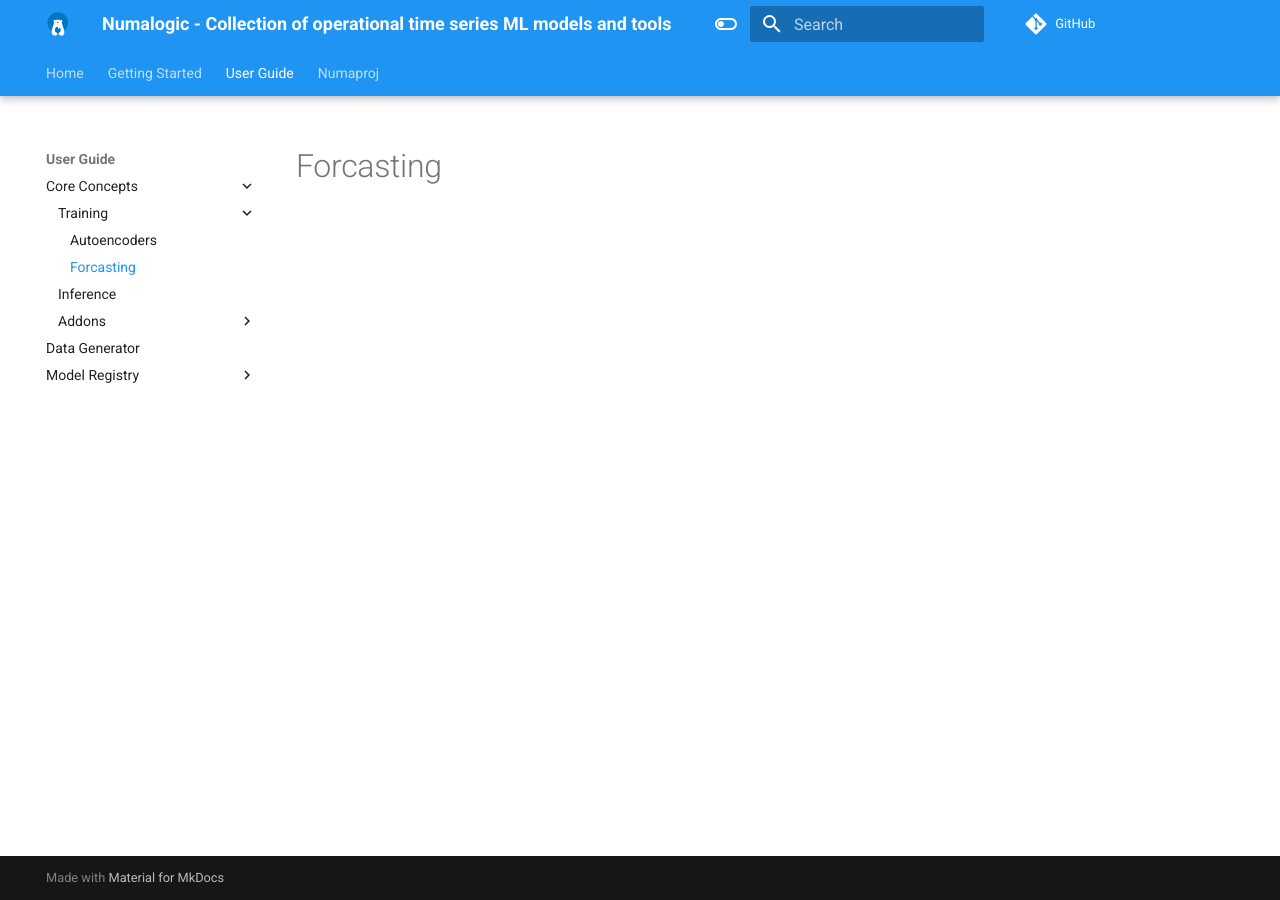
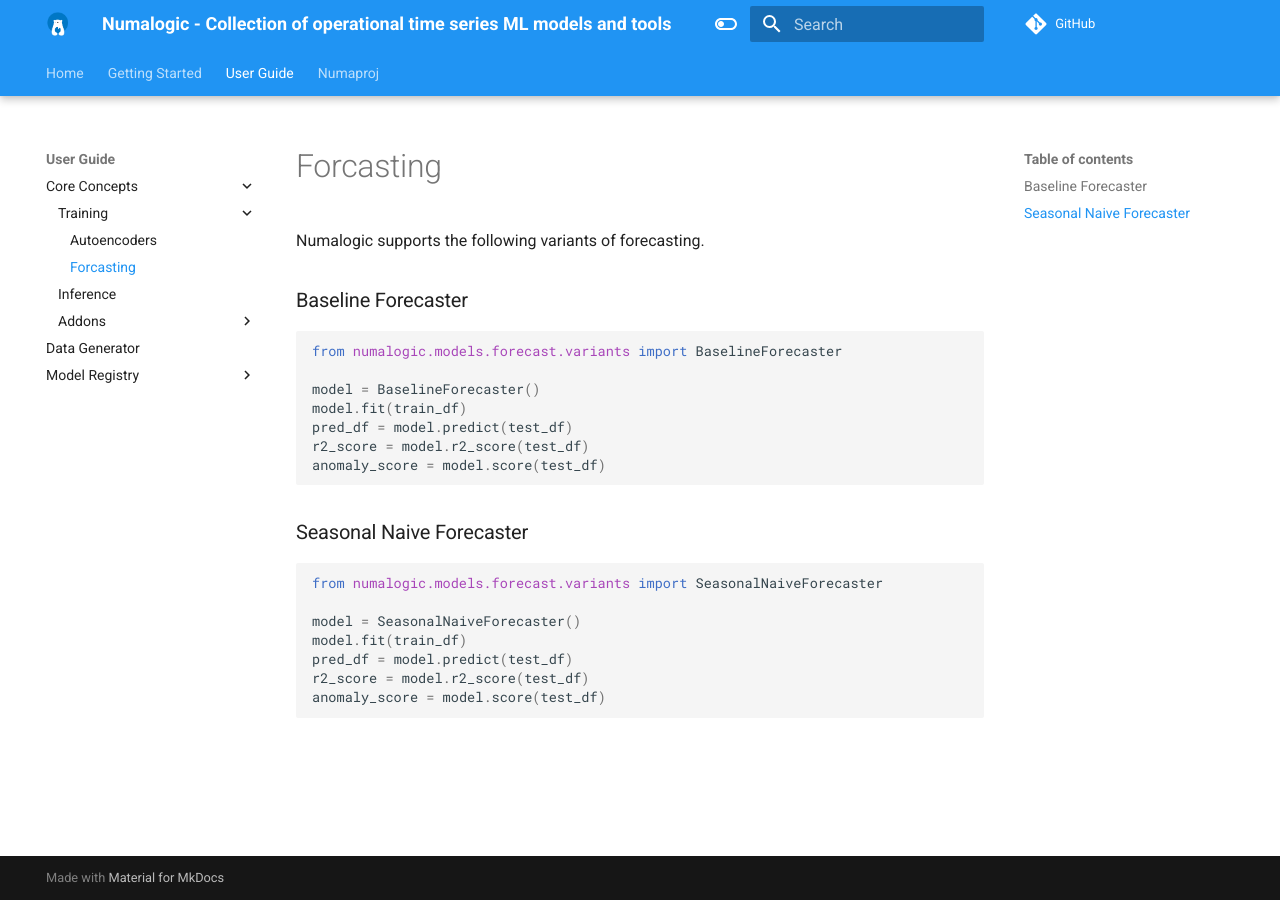
Before and after one commit to numaproj/numalogic, an MkDocs documentation site: the page built from docs/forecasting.md, in a window 1280 px wide. Built offline with MkDocs 1.6.1 and Material for MkDocs 9.7.7, drawn with Linux system fonts in a browser that asks for light colours; comment, search, counter and statistics services are not loaded.

Commit message:
docs: forecasting
Signed-off-by: nkoppisetty <nandita.iitkgp@gmail.com>

````diff
--- a/docs/forecasting.md
+++ b/docs/forecasting.md
@@ -1 +1,27 @@
 # Forcasting
+
+Numalogic supports the following variants of forecasting.
+
+### Baseline Forecaster
+
+```python
+from numalogic.models.forecast.variants import BaselineForecaster
+
+model = BaselineForecaster()
+model.fit(train_df)
+pred_df = model.predict(test_df)
+r2_score = model.r2_score(test_df)
+anomaly_score = model.score(test_df)
+
+```
+### Seasonal Naive Forecaster
+
+```python
+from numalogic.models.forecast.variants import SeasonalNaiveForecaster
+
+model = SeasonalNaiveForecaster()
+model.fit(train_df)
+pred_df = model.predict(test_df)
+r2_score = model.r2_score(test_df)
+anomaly_score = model.score(test_df)
+```
````
Also changed, not shown: docs/autoencoders.md (+9 -3 lines), docs/ml-flow.md (+2 -2 lines).
